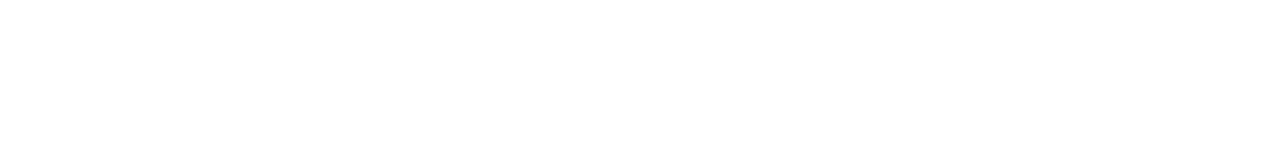
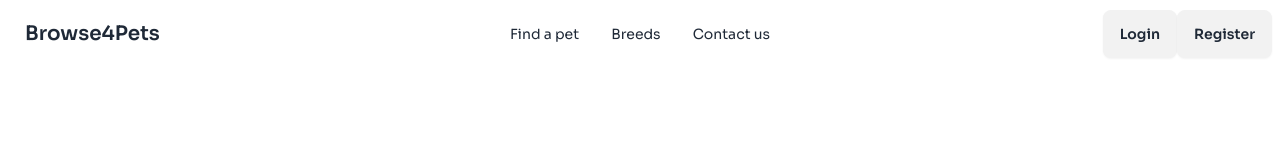
Before and after one commit to zaman-pro/A03-C1-Browse-4-Pets, a plain HTML site: page index.html in a window 1280 px wide. Drawn offline with nearby package versions, Linux system fonts and the light colour scheme; a web font is replaced by a local one.

Commit message:
tailwind version change to v3

```diff
--- a/index.html
+++ b/index.html
@@ -35,25 +35,63 @@
       type="text/css"
     />
 
-    <!-- tailwind v4 -->
-    <script src="https://unpkg.com/@tailwindcss/browser@4"></script>
+    <!-- tailwind v3 -->
+    <script src="https://cdn.tailwindcss.com"></script>
 
     <!-- tailwind custom css -->
-    <style type="text/tailwindcss">
-      @theme {
-        --color-pet-accent: #ffdc26;
-        --color-pet-2nd: #fff9f4;
-        --color-pet-back: #f9df8a;
-
-        --font-sora: Sora, serif;
-        --font-adlam: ADLaM Display, serif;
-      }
-    </style>
+    <script>
+      tailwind.config = {
+        theme: {
+          extend: {
+            colors: {
+              "pet-accent": "#ffdc26",
+              "pet-2nd": "#fff9f4",
+              "pet-back": "#f9df8a",
+            },
+            fontFamily: {
+              sora: ["Sora", "serif"],
+              adlam: ["ADLaM Display", "serif"],
+            },
+          },
+        },
+      };
+    </script>
   </head>
   <body class="font-sora">
     <!-- header section start here -->
-    <header class="container mx-auto">
+    <header class="md:container mx-auto">
       <!-- navbar start here -->
+      <nav>
+        <div class="navbar bg-color-2nd">
+          <div class="navbar-start">
+            <div class="dropdown">
+              <div tabindex="0" role="button" class="btn btn-ghost lg:hidden">
+                <i class="fa-solid fa-bars"></i>
+              </div>
+              <ul
+                tabindex="0"
+                class="menu menu-sm dropdown-content bg-base-100 rounded-box z-[1] mt-3 w-52 p-2 shadow"
+              >
+                <li><a>Find a pet</a></li>
+                <li><a>Breeds</a></li>
+                <li><a>Contact us</a></li>
+              </ul>
+            </div>
+            <a class="btn btn-ghost text-xl">Browse4Pets</a>
+          </div>
+          <div class="navbar-center hidden lg:flex">
+            <ul class="menu menu-horizontal px-1">
+              <li><a>Find a pet</a></li>
+              <li><a>Breeds</a></li>
+              <li><a>Contact us</a></li>
+            </ul>
+          </div>
+          <div class="navbar-end">
+            <a class="btn">Login</a>
+            <a class="btn">Register</a>
+          </div>
+        </div>
+      </nav>
     </header>
     <!-- main section start here -->
     <main></main>
--- a/tailwind.config.js
+++ b/tailwind.config.js
@@ -0,0 +1,8 @@
+/** @type {import('tailwindcss').Config} */
+module.exports = {
+    content: ["./src/**/*.{html,js}"],
+    theme: {
+      extend: {},
+    },
+    plugins: [],
+  }
```
